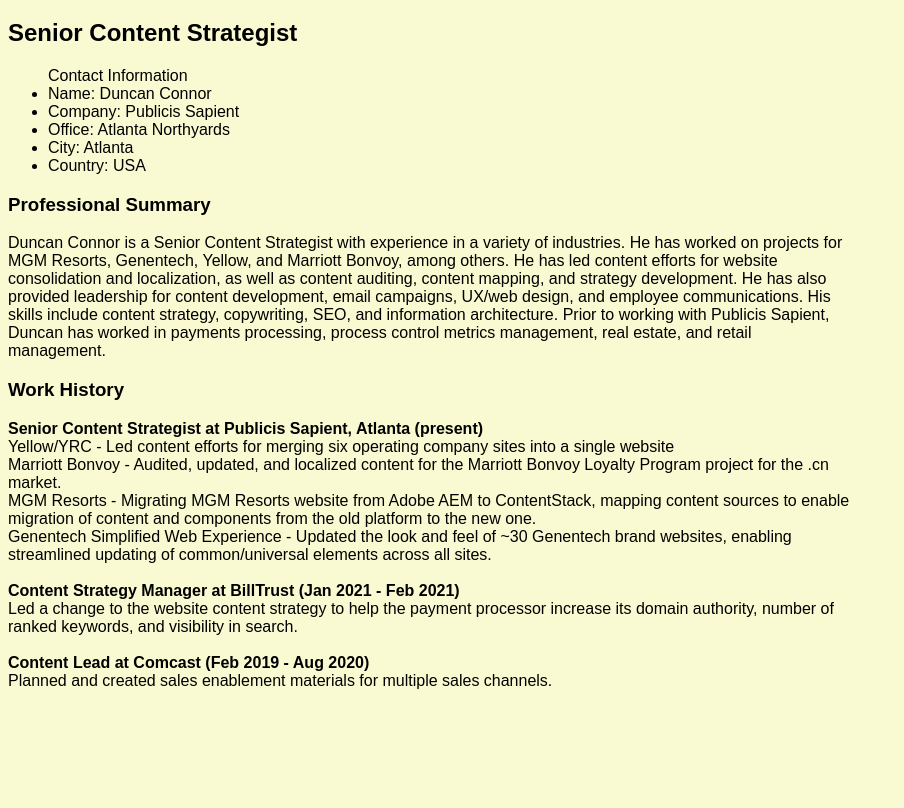
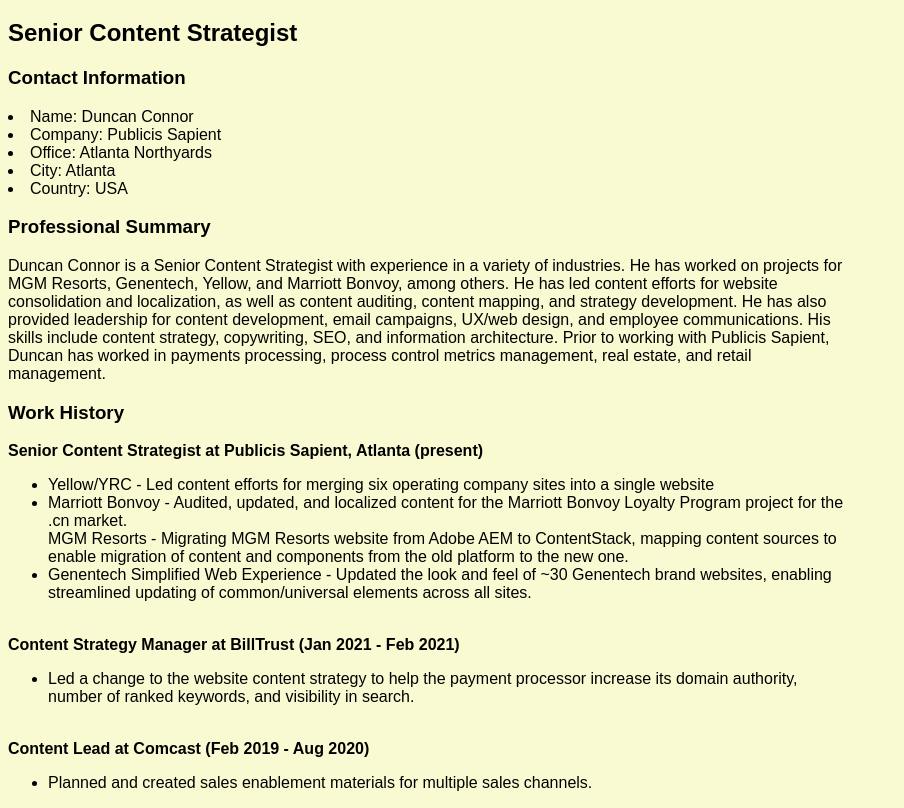
Before and after one commit to thatduncan/thatduncan.github.io, a plain HTML site: page index.html in a window 1280 px wide. Shown: the part 61-869 px from the top of the page, without its empty margins (0-904 px from the left). Before the commit the page ends 800 px from the top, so only its background shows below. Drawn offline with Linux system fonts and the light colour scheme.

Commit message:
format update

```diff
--- a/index.html
+++ b/index.html
@@ -25,7 +25,7 @@
 <body>
 <h1>Duncan Connor</h1>
 <h2>Senior Content Strategist</h2>
-  <ul>Contact Information
+  <H3>Contact Information</H3>
     <li>Name: Duncan Connor</li>
     <li>Company: Publicis Sapient</li>
     <li>Office: Atlanta Northyards</li>
@@ -36,14 +36,16 @@
 <p>Duncan Connor is a Senior Content Strategist with experience in a variety of industries. He has worked on projects for MGM Resorts, Genentech, Yellow, and Marriott Bonvoy, among others. He has led content efforts for website consolidation and localization, as well as content auditing, content mapping, and strategy development. He has also provided leadership for content development, email campaigns, UX/web design, and employee communications. His skills include content strategy, copywriting, SEO, and information architecture. Prior to working with Publicis Sapient, Duncan has worked in payments processing, process control metrics management, real estate, and retail management.</p>
 <h3>Work History</h3>
 <p><strong>Senior Content Strategist at Publicis Sapient, Atlanta (present)</strong><br>
-  Yellow/YRC - Led content efforts for merging six operating company sites into a single website<br>
-  Marriott Bonvoy - Audited, updated, and localized content for the Marriott Bonvoy Loyalty Program project for the .cn market.<br>
+  <ul>
+  <li>Yellow/YRC - Led content efforts for merging six operating company sites into a single website<l/i>
+  <li>Marriott Bonvoy - Audited, updated, and localized content for the Marriott Bonvoy Loyalty Program project for the .cn market.</li>
   MGM Resorts - Migrating MGM Resorts website from Adobe AEM to ContentStack, mapping content sources to enable migration of content and components from the old platform to the new one.<br>
-  Genentech Simplified Web Experience - Updated the look and feel of ~30 Genentech brand websites, enabling streamlined updating of common/universal elements across all sites.<br><br>
+  <li>Genentech Simplified Web Experience - Updated the look and feel of ~30 Genentech brand websites, enabling streamlined updating of common/universal elements across all sites.</li></ul><br>
   <strong>Content Strategy Manager at BillTrust (Jan 2021 - Feb 2021) </strong><br>
-  Led a change to the website content strategy to help the payment processor increase its domain authority, number of ranked keywords, and visibility in search.</br><br>
+  <ul>
+  <li>Led a change to the website content strategy to help the payment processor increase its domain authority, number of ranked keywords, and visibility in search.</ul></li></ul><br>
   <strong>Content Lead at Comcast (Feb 2019 - Aug 2020) </strong><br>
-  Planned and created sales enablement materials for multiple sales channels.</p>
+  <ul><li>Planned and created sales enablement materials for multiple sales channels.</li></ul></p>
 </body>
 
 </html>
```
